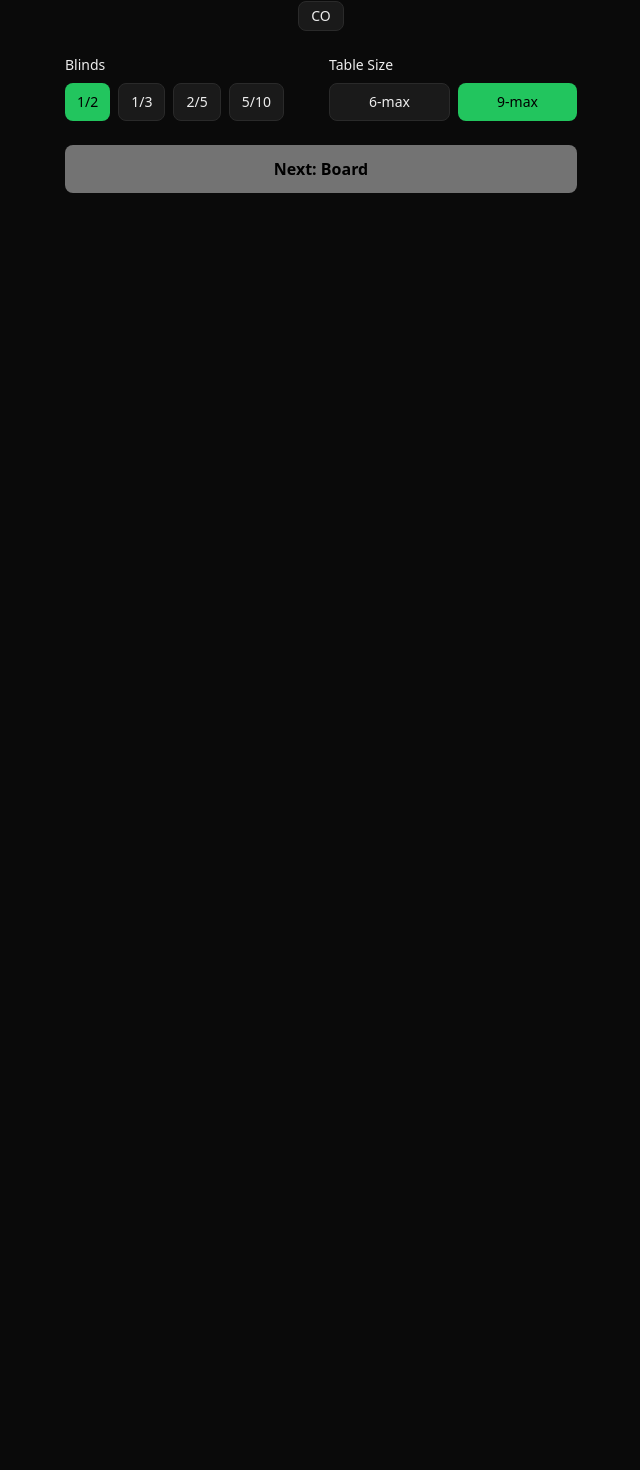
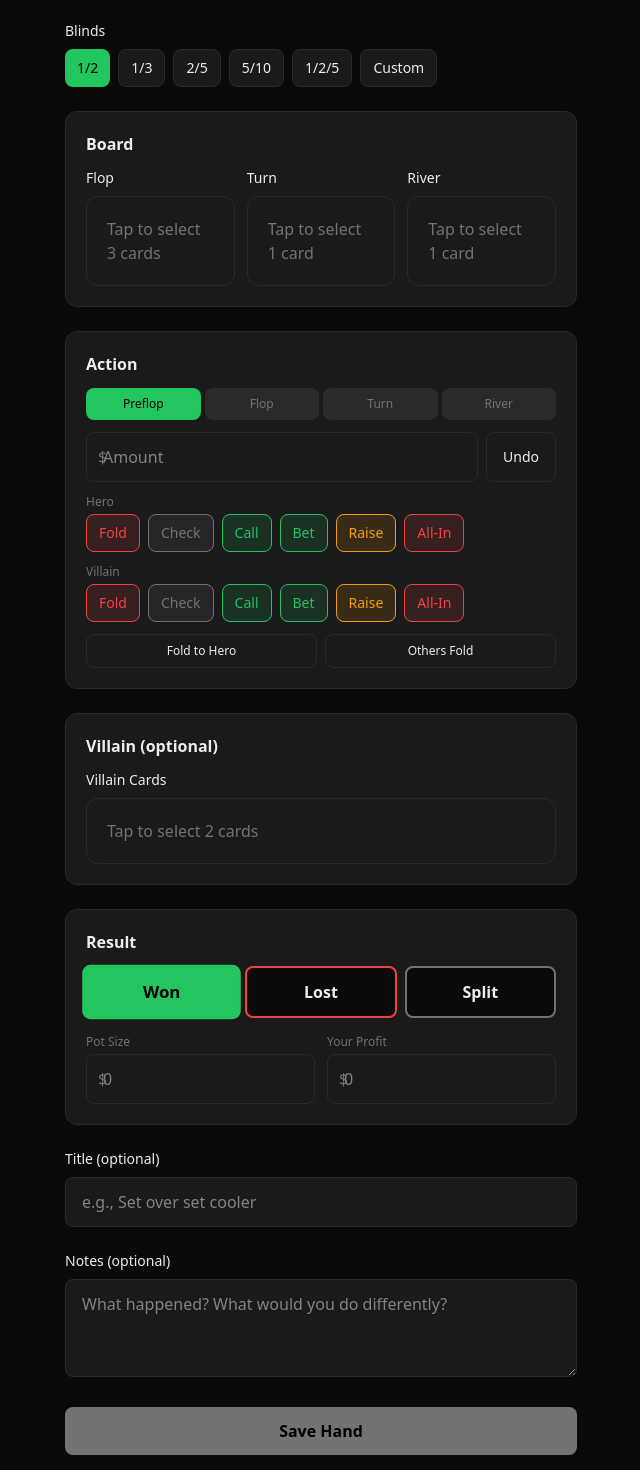
Before and after one commit to jackma246/poker-tracker, a Next.js app: page /hands/new in a window 1280 px wide. Shown: the part 568-2038 px from the top of the page, without its empty margins (319-959 px from the left). Before the commit the page ends 865 px from the top, so only its background shows below. Built offline with nearby package versions, Linux system fonts and the light colour scheme.

Commit message:
Improve hand entry: custom blinds, preflop action, shortcuts, draft save

```diff
--- a/src/app/hands/new/page.tsx
+++ b/src/app/hands/new/page.tsx
@@ -5,25 +5,39 @@ import { useRouter } from "next/navigation";
 import Link from "next/link";
 import CardPicker from "@/components/CardPicker";
 import PositionPicker from "@/components/PositionPicker";
-import ActionBuilder, { Action } from "@/components/ActionBuilder";
 
-const BLINDS_OPTIONS = ["1/2", "1/3", "2/5", "5/10"];
+interface Action {
+  player: string;
+  action: string;
+  amount?: number;
+}
+
+const COMMON_BLINDS = ["1/2", "1/3", "2/5", "5/10", "1/2/5"];
 const RESULTS = [
   { id: "won", label: "Won", color: "var(--primary)" },
   { id: "lost", label: "Lost", color: "var(--danger)" },
   { id: "split", label: "Split", color: "var(--muted)" },
 ];
 
+const ACTION_BUTTONS = [
+  { id: "fold", label: "Fold", color: "#ef4444" },
+  { id: "check", label: "Check", color: "#737373" },
+  { id: "call", label: "Call", color: "#22c55e" },
+  { id: "bet", label: "Bet", color: "#22c55e" },
+  { id: "raise", label: "Raise", color: "#f59e0b" },
+  { id: "all-in", label: "All-In", color: "#ef4444" },
+];
+
 export default function NewHandPage() {
   const router = useRouter();
   const [loading, setLoading] = useState(false);
   const [error, setError] = useState<string | null>(null);
-  const [step, setStep] = useState(1);
 
   // Form state
   const [heroCards, setHeroCards] = useState<string[]>([]);
   const [heroPosition, setHeroPosition] = useState("");
   const [blinds, setBlinds] = useState("1/2");
+  const [customBlinds, setCustomBlinds] = useState("");
   const [tableSize, setTableSize] = useState<6 | 9>(9);
 
   const [flop, setFlop] = useState<string[]>([]);
@@ -33,10 +47,15 @@ export default function NewHandPage() {
   const [villainCards, setVillainCards] = useState<string[]>([]);
   const [villainPosition, setVillainPosition] = useState("");
 
+  // Simplified action tracking per street
   const [preflopAction, setPreflopAction] = useState<Action[]>([]);
   const [flopAction, setFlopAction] = useState<Action[]>([]);
   const [turnAction, setTurnAction] = useState<Action[]>([]);
   const [riverAction, setRiverAction] = useState<Action[]>([]);
+
+  // Current action input state
+  const [currentStreet, setCurrentStreet] = useState<"preflop" | "flop" | "turn" | "river">("preflop");
+  const [actionAmount, setActionAmount] = useState("");
 
   const [result, setResult] = useState("won");
   const [potSize, setPotSize] = useState("");
@@ -44,10 +63,64 @@ export default function NewHandPage() {
   const [title, setTitle] = useState("");
   const [notes, setNotes] = useState("");
 
-  // All selected cards (to disable in other pickers)
+  const effectiveBlinds = blinds === "custom" ? customBlinds : blinds;
   const allSelectedCards = [...heroCards, ...flop, ...turn, ...river, ...villainCards];
 
-  async function handleSubmit() {
+  // Get current street actions
+  const getCurrentActions = () => {
+    switch (currentStreet) {
+      case "preflop": return preflopAction;
+      case "flop": return flopAction;
+      case "turn": return turnAction;
+      case "river": return riverAction;
+    }
+  };
+
+  const setCurrentActions = (actions: Action[]) => {
+    switch (currentStreet) {
+      case "preflop": setPreflopAction(actions); break;
+      case "flop": setFlopAction(actions); break;
+      case "turn": setTurnAction(actions); break;
+      case "river": setRiverAction(actions); break;
+    }
+  };
+
+  // Quick action add
+  function addAction(player: string, action: string) {
+    const newAction: Action = { player, action };
+    if (actionAmount && ["call", "bet", "raise", "all-in"].includes(action)) {
+      newAction.amount = parseFloat(actionAmount);
+    }
+    setCurrentActions([...getCurrentActions(), newAction]);
+    setActionAmount("");
+  }
+
+  // Shortcut: Fold to hero
+  function foldToHero() {
+    const positions = tableSize === 9
+      ? ["UTG", "UTG+1", "MP", "MP+1", "HJ", "CO", "BTN", "SB", "BB"]
+      : ["UTG", "HJ", "CO", "BTN", "SB", "BB"];
+
+    const heroIdx = positions.indexOf(heroPosition);
+    const folds: Action[] = [];
+
+    // Add folds for positions before hero
+    for (let i = 0; i < heroIdx; i++) {
+      folds.push({ player: positions[i], action: "fold" });
+    }
+
+    setCurrentActions([...getCurrentActions(), ...folds]);
+  }
+
+  // Remove last action
+  function undoAction() {
+    const actions = getCurrentActions();
+    if (actions.length > 0) {
+      setCurrentActions(actions.slice(0, -1));
+    }
+  }
+
+  async function handleSubmit(isDraft: boolean = false) {
     setError(null);
 
     if (heroCards.length !== 2) {
@@ -69,7 +142,7 @@ export default function NewHandPage() {
         body: JSON.stringify({
           heroCards,
           heroPosition,
-          blinds,
+          blinds: effectiveBlinds,
           tableSize,
           playerCount: tableSize,
           flop: flop.length === 3 ? flop : [],
@@ -81,10 +154,10 @@ export default function NewHandPage() {
           flopAction: flopAction.length > 0 ? flopAction : null,
           turnAction: turnAction.length > 0 ? turnAction : null,
           riverAction: riverAction.length > 0 ? riverAction : null,
-          result,
+          result: isDraft ? "lost" : result,
           potSize: parseFloat(potSize) || null,
           profit: parseFloat(profit) || 0,
-          title: title || null,
+          title: isDraft ? "Draft" : (title || null),
           notes: notes || null,
         }),
       });
@@ -105,15 +178,23 @@ export default function NewHandPage() {
   }
 
   return (
-    <div className="max-w-lg mx-auto pb-20">
+    <div className="max-w-lg mx-auto pb-24">
+      <div className="flex items-center justify-between mb-4">
         <Link
           href="/hands"
           className="text-[var(--muted)] hover:text-[var(--foreground)] text-sm"
         >
-        ← Back to Hands
+          ← Cancel
         </Link>
+        <button
+          onClick={() => handleSubmit(true)}
+          className="text-[var(--muted)] hover:text-[var(--foreground)] text-sm"
+        >
+          Save Draft
+        </button>
+      </div>
 
-      <h1 className="text-2xl font-bold mt-4 mb-6">Record Hand</h1>
+      <h1 className="text-2xl font-bold mb-6">Record Hand</h1>
 
       {error && (
         <div className="bg-[var(--danger)]/10 border border-[var(--danger)] text-[var(--danger)] px-4 py-3 rounded-lg mb-4">
@@ -121,59 +202,28 @@ export default function NewHandPage() {
         </div>
       )}
 
-      {/* Step indicators */}
-      <div className="flex gap-2 mb-6">
-        {[1, 2, 3, 4].map((s) => (
-          <button
-            key={s}
-            onClick={() => setStep(s)}
-            className={`flex-1 h-2 rounded-full transition-colors ${
-              step >= s ? "bg-[var(--primary)]" : "bg-[var(--card-border)]"
-            }`}
-          />
-        ))}
-      </div>
-
-      {/* Step 1: Hero Info */}
-      {step === 1 && (
       <div className="space-y-6">
+        {/* Hero Cards */}
         <CardPicker
-            label="Your Hole Cards *"
+          label="Your Hole Cards"
           selectedCards={heroCards}
           onSelect={setHeroCards}
           maxCards={2}
         />
 
+        {/* Position & Table */}
+        <div className="grid grid-cols-2 gap-4">
+          <div>
+            <label className="block text-sm mb-2">Position</label>
             <PositionPicker
-            label="Your Position *"
               selected={heroPosition}
               onSelect={setHeroPosition}
               tableSize={tableSize}
             />
-
-          <div className="grid grid-cols-2 gap-4">
-            <div>
-              <label className="block text-sm mb-2">Blinds</label>
-              <div className="flex flex-wrap gap-2">
-                {BLINDS_OPTIONS.map((b) => (
-                  <button
-                    key={b}
-                    type="button"
-                    onClick={() => setBlinds(b)}
-                    className={`px-3 py-2 rounded-lg text-sm transition-colors ${
-                      blinds === b
-                        ? "bg-[var(--primary)] text-black"
-                        : "bg-[var(--card)] border border-[var(--card-border)]"
-                    }`}
-                  >
-                    {b}
-                  </button>
-                ))}
-              </div>
           </div>
           <div>
-              <label className="block text-sm mb-2">Table Size</label>
-              <div className="flex gap-2">
+            <label className="block text-sm mb-2">Table</label>
+            <div className="flex gap-2 mb-2">
               {[6, 9].map((size) => (
                 <button
                   key={size}
@@ -192,19 +242,51 @@ export default function NewHandPage() {
           </div>
         </div>
 
+        {/* Blinds - Custom Input */}
+        <div>
+          <label className="block text-sm mb-2">Blinds</label>
+          <div className="flex flex-wrap gap-2 mb-2">
+            {COMMON_BLINDS.map((b) => (
               <button
-            onClick={() => setStep(2)}
-            disabled={heroCards.length !== 2 || !heroPosition}
-            className="btn btn-primary w-full"
+                key={b}
+                type="button"
+                onClick={() => { setBlinds(b); setCustomBlinds(""); }}
+                className={`px-3 py-2 rounded-lg text-sm transition-colors ${
+                  blinds === b
+                    ? "bg-[var(--primary)] text-black"
+                    : "bg-[var(--card)] border border-[var(--card-border)]"
+                }`}
               >
-            Next: Board
+                {b}
+              </button>
+            ))}
+            <button
+              type="button"
+              onClick={() => setBlinds("custom")}
+              className={`px-3 py-2 rounded-lg text-sm transition-colors ${
+                blinds === "custom"
+                  ? "bg-[var(--primary)] text-black"
+                  : "bg-[var(--card)] border border-[var(--card-border)]"
+              }`}
+            >
+              Custom
             </button>
           </div>
+          {blinds === "custom" && (
+            <input
+              type="text"
+              value={customBlinds}
+              onChange={(e) => setCustomBlinds(e.target.value)}
+              placeholder="e.g., 1/2/5 or 2/5 w/ $10 BTN"
+              autoFocus
+            />
           )}
+        </div>
 
-      {/* Step 2: Board & Villain */}
-      {step === 2 && (
-        <div className="space-y-6">
+        {/* Board Cards */}
+        <div className="card">
+          <h3 className="font-bold mb-3">Board</h3>
+          <div className="grid grid-cols-3 gap-3">
             <CardPicker
               label="Flop"
               selectedCards={flop}
@@ -212,8 +294,6 @@ export default function NewHandPage() {
               maxCards={3}
               disabledCards={allSelectedCards.filter((c) => !flop.includes(c))}
             />
-
-          {flop.length === 3 && (
             <CardPicker
               label="Turn"
               selectedCards={turn}
@@ -221,9 +301,6 @@ export default function NewHandPage() {
               maxCards={1}
               disabledCards={allSelectedCards.filter((c) => !turn.includes(c))}
             />
-          )}
-
-          {turn.length === 1 && (
             <CardPicker
               label="River"
               selectedCards={river}
@@ -231,30 +308,163 @@ export default function NewHandPage() {
               maxCards={1}
               disabledCards={allSelectedCards.filter((c) => !river.includes(c))}
             />
+          </div>
+        </div>
+
+        {/* Action Builder */}
+        <div className="card">
+          <h3 className="font-bold mb-3">Action</h3>
+
+          {/* Street tabs */}
+          <div className="flex gap-1 mb-3">
+            {(["preflop", "flop", "turn", "river"] as const).map((street) => (
+              <button
+                key={street}
+                type="button"
+                onClick={() => setCurrentStreet(street)}
+                className={`flex-1 py-2 rounded-lg text-xs font-medium transition-colors capitalize ${
+                  currentStreet === street
+                    ? "bg-[var(--primary)] text-black"
+                    : "bg-[var(--card-border)] text-[var(--muted)]"
+                }`}
+              >
+                {street}
+              </button>
+            ))}
+          </div>
+
+          {/* Current actions display */}
+          {getCurrentActions().length > 0 && (
+            <div className="flex flex-wrap gap-1 mb-3 p-2 bg-[var(--background)] rounded-lg">
+              {getCurrentActions().map((action, i) => (
+                <span
+                  key={i}
+                  className="px-2 py-1 rounded text-xs"
+                  style={{
+                    backgroundColor: ACTION_BUTTONS.find((a) => a.id === action.action)?.color + "33",
+                    color: ACTION_BUTTONS.find((a) => a.id === action.action)?.color,
+                  }}
+                >
+                  {action.player}: {action.action}
+                  {action.amount && ` $${action.amount}`}
+                </span>
+              ))}
+            </div>
           )}
 
-          <div className="border-t border-[var(--card-border)] pt-6">
+          {/* Amount input */}
+          <div className="flex gap-2 mb-3">
+            <div className="relative flex-1">
+              <span className="absolute left-3 top-1/2 -translate-y-1/2 text-[var(--muted)]">$</span>
+              <input
+                type="number"
+                value={actionAmount}
+                onChange={(e) => setActionAmount(e.target.value)}
+                placeholder="Amount"
+                className="pl-7 py-2"
+                inputMode="numeric"
+              />
+            </div>
+            <button
+              type="button"
+              onClick={undoAction}
+              className="px-4 py-2 rounded-lg bg-[var(--card)] border border-[var(--card-border)] text-sm"
+            >
+              Undo
+            </button>
+          </div>
+
+          {/* Hero actions */}
+          <div className="mb-3">
+            <div className="text-xs text-[var(--muted)] mb-1">Hero</div>
+            <div className="flex flex-wrap gap-2">
+              {ACTION_BUTTONS.map((action) => (
+                <button
+                  key={action.id}
+                  type="button"
+                  onClick={() => addAction("Hero", action.id)}
+                  className="px-3 py-2 rounded-lg text-sm font-medium transition-colors"
+                  style={{
+                    backgroundColor: action.color + "22",
+                    color: action.color,
+                    borderWidth: 1,
+                    borderColor: action.color,
+                  }}
+                >
+                  {action.label}
+                </button>
+              ))}
+            </div>
+          </div>
+
+          {/* Villain actions */}
+          <div className="mb-3">
+            <div className="text-xs text-[var(--muted)] mb-1">Villain</div>
+            <div className="flex flex-wrap gap-2">
+              {ACTION_BUTTONS.map((action) => (
+                <button
+                  key={action.id}
+                  type="button"
+                  onClick={() => addAction("Villain", action.id)}
+                  className="px-3 py-2 rounded-lg text-sm font-medium transition-colors"
+                  style={{
+                    backgroundColor: action.color + "22",
+                    color: action.color,
+                    borderWidth: 1,
+                    borderColor: action.color,
+                  }}
+                >
+                  {action.label}
+                </button>
+              ))}
+            </div>
+          </div>
+
+          {/* Shortcuts */}
+          <div className="flex gap-2">
+            <button
+              type="button"
+              onClick={foldToHero}
+              className="flex-1 py-2 rounded-lg bg-[var(--card)] border border-[var(--card-border)] text-xs"
+            >
+              Fold to Hero
+            </button>
+            <button
+              type="button"
+              onClick={() => addAction("Other", "fold")}
+              className="flex-1 py-2 rounded-lg bg-[var(--card)] border border-[var(--card-border)] text-xs"
+            >
+              Others Fold
+            </button>
+          </div>
+        </div>
+
+        {/* Villain Cards (optional) */}
+        <div className="card">
+          <h3 className="font-bold mb-3">Villain (optional)</h3>
           <CardPicker
-              label="Villain Cards (optional)"
+            label="Villain Cards"
             selectedCards={villainCards}
             onSelect={setVillainCards}
             maxCards={2}
             disabledCards={allSelectedCards.filter((c) => !villainCards.includes(c))}
           />
-
           {villainCards.length > 0 && (
-              <div className="mt-4">
-                <label className="block text-sm mb-2">Villain Position</label>
+            <div className="mt-3">
+              <label className="block text-xs text-[var(--muted)] mb-1">Villain Position</label>
               <div className="flex flex-wrap gap-2">
-                  {(tableSize === 9 ? ["BTN", "SB", "BB", "UTG", "UTG+1", "MP", "MP+1", "HJ", "CO"] : ["BTN", "SB", "BB", "UTG", "HJ", "CO"]).map((pos) => (
+                {(tableSize === 9
+                  ? ["BTN", "SB", "BB", "UTG", "UTG+1", "MP", "MP+1", "HJ", "CO"]
+                  : ["BTN", "SB", "BB", "UTG", "HJ", "CO"]
+                ).map((pos) => (
                   <button
                     key={pos}
                     type="button"
                     onClick={() => setVillainPosition(pos)}
-                      className={`px-3 py-1 rounded-lg text-sm transition-colors ${
+                    className={`px-2 py-1 rounded text-xs transition-colors ${
                       villainPosition === pos
                         ? "bg-[var(--primary)] text-black"
-                          : "bg-[var(--card)] border border-[var(--card-border)]"
+                        : "bg-[var(--background)] border border-[var(--card-border)]"
                     }`}
                   >
                     {pos}
@@ -265,67 +475,11 @@ export default function NewHandPage() {
           )}
         </div>
 
-          <div className="flex gap-4">
-            <button onClick={() => setStep(1)} className="btn btn-secondary flex-1">
-              Back
-            </button>
-            <button onClick={() => setStep(3)} className="btn btn-primary flex-1">
-              Next: Action
-            </button>
-          </div>
-        </div>
-      )}
+        {/* Result */}
+        <div className="card">
+          <h3 className="font-bold mb-3">Result</h3>
 
-      {/* Step 3: Action */}
-      {step === 3 && (
-        <div className="space-y-4">
-          <ActionBuilder
-            street="Preflop"
-            actions={preflopAction}
-            onChange={setPreflopAction}
-          />
-
-          {flop.length === 3 && (
-            <ActionBuilder
-              street="Flop"
-              actions={flopAction}
-              onChange={setFlopAction}
-            />
-          )}
-
-          {turn.length === 1 && (
-            <ActionBuilder
-              street="Turn"
-              actions={turnAction}
-              onChange={setTurnAction}
-            />
-          )}
-
-          {river.length === 1 && (
-            <ActionBuilder
-              street="River"
-              actions={riverAction}
-              onChange={setRiverAction}
-            />
-          )}
-
-          <div className="flex gap-4 pt-4">
-            <button onClick={() => setStep(2)} className="btn btn-secondary flex-1">
-              Back
-            </button>
-            <button onClick={() => setStep(4)} className="btn btn-primary flex-1">
-              Next: Result
-            </button>
-          </div>
-        </div>
-      )}
-
-      {/* Step 4: Result */}
-      {step === 4 && (
-        <div className="space-y-6">
-          <div>
-            <label className="block text-sm mb-2">Result</label>
-            <div className="flex gap-2">
+          <div className="flex gap-2 mb-4">
             {RESULTS.map((r) => (
               <button
                 key={r.id}
@@ -335,7 +489,7 @@ export default function NewHandPage() {
                   result === r.id ? "scale-105" : ""
                 }`}
                 style={{
-                    backgroundColor: result === r.id ? r.color : "var(--card)",
+                  backgroundColor: result === r.id ? r.color : "var(--background)",
                   color: result === r.id ? (r.id === "won" ? "black" : "white") : "var(--foreground)",
                   borderWidth: 2,
                   borderColor: r.color,
@@ -345,11 +499,10 @@ export default function NewHandPage() {
               </button>
             ))}
           </div>
-          </div>
 
-          <div className="grid grid-cols-2 gap-4">
+          <div className="grid grid-cols-2 gap-3">
             <div>
-              <label className="block text-sm mb-2">Pot Size</label>
+              <label className="block text-xs text-[var(--muted)] mb-1">Pot Size</label>
               <div className="relative">
                 <span className="absolute left-3 top-1/2 -translate-y-1/2 text-[var(--muted)]">$</span>
                 <input
@@ -363,7 +516,7 @@ export default function NewHandPage() {
               </div>
             </div>
             <div>
-              <label className="block text-sm mb-2">Your Profit/Loss</label>
+              <label className="block text-xs text-[var(--muted)] mb-1">Your Profit</label>
               <div className="relative">
                 <span className="absolute left-3 top-1/2 -translate-y-1/2 text-[var(--muted)]">$</span>
                 <input
@@ -377,14 +530,16 @@ export default function NewHandPage() {
               </div>
             </div>
           </div>
+        </div>
 
+        {/* Notes */}
         <div>
           <label className="block text-sm mb-2">Title (optional)</label>
           <input
             type="text"
             value={title}
             onChange={(e) => setTitle(e.target.value)}
-              placeholder="e.g., Cooler vs set, Bluff gone wrong"
+            placeholder="e.g., Set over set cooler"
           />
         </div>
 
@@ -393,25 +548,20 @@ export default function NewHandPage() {
           <textarea
             value={notes}
             onChange={(e) => setNotes(e.target.value)}
-              placeholder="What happened? What did you learn?"
+            placeholder="What happened? What would you do differently?"
             rows={3}
           />
         </div>
 
-          <div className="flex gap-4">
-            <button onClick={() => setStep(3)} className="btn btn-secondary flex-1">
-              Back
-            </button>
+        {/* Submit */}
         <button
-              onClick={handleSubmit}
-              disabled={loading}
-              className="btn btn-primary flex-1"
+          onClick={() => handleSubmit(false)}
+          disabled={loading || heroCards.length !== 2 || !heroPosition}
+          className="btn btn-primary w-full"
         >
           {loading ? "Saving..." : "Save Hand"}
         </button>
       </div>
     </div>
-      )}
-    </div>
   );
 }
```
Also changed, not shown: .claude/settings.local.json. Lines whose indentation alone changed are shown as unchanged.
